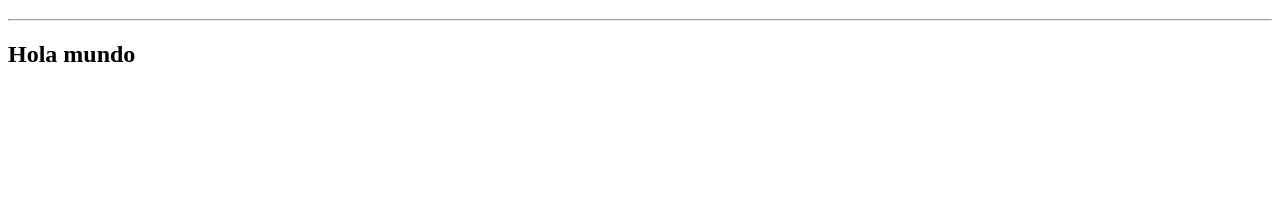
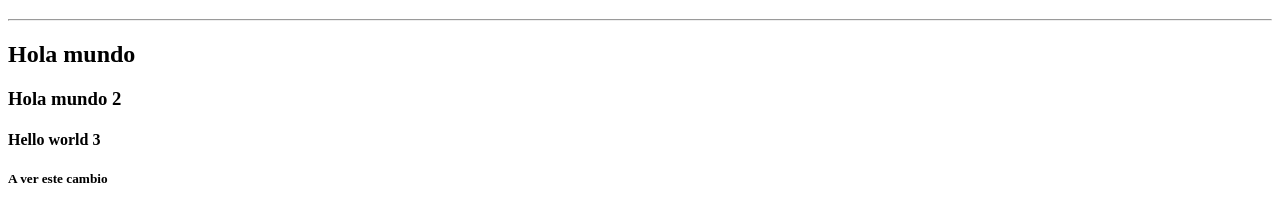
Before and after one commit to ezequielpepedemonte/clase-repositorios, a plain HTML site: page index.html in a window 1280 px wide. Shown: the part 61-282 px from the top of the page. Drawn offline with Linux system fonts and the light colour scheme.

Commit message:
Actualizaciones varias

```diff
--- a/index.html
+++ b/index.html
@@ -10,5 +10,10 @@
     <h1>Hello Git and Git Hub!</h1>
     <hr>
     <h2> Hola mundo</h2>
+    <h3>Hola mundo 2</h3>
+    <h4>Hello world 3</h4>
+    <h5>A ver este cambio
+
+    </h5>
 </body>
 </html>
```
Also changed, not shown: 1 other file.
